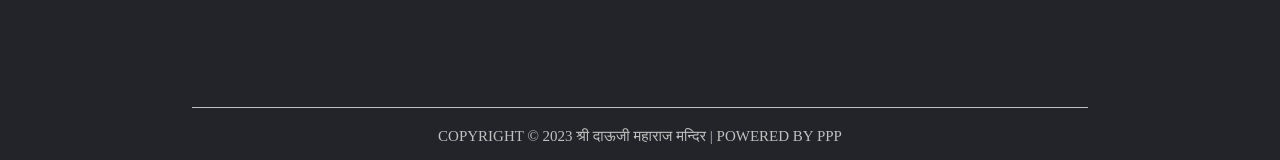
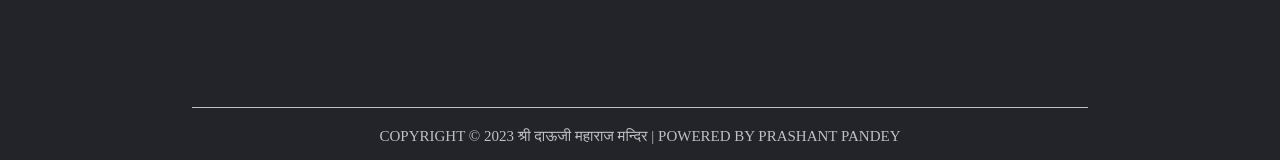
Before and after one commit to Pandey0p/dauji_mandir, a plain HTML site: page blog.html in a window 1280 px wide. Shown: the part 2891-3051 px from the top of the page. Drawn offline with nearby package versions, Linux system fonts and the light colour scheme; a web font is replaced by a local one.

Commit message:
Update blog.html

```diff
--- a/blog.html
+++ b/blog.html
@@ -141,7 +141,7 @@
         </div>
         <div class="copy-section">
             <div class="line"></div>
-            <p>COPYRIGHT &copy; 2023 श्री दाऊजी महाराज मन्दिर | POWERED BY PPP</p>
+            <p>COPYRIGHT &copy; 2023 श्री दाऊजी महाराज मन्दिर | POWERED BY PRASHANT PANDEY</p>
         </div>
     </footer>
     <script type="module" src="https://unpkg.com/ionicons@5.5.2/dist/ionicons/ionicons.esm.js"></script>
```
